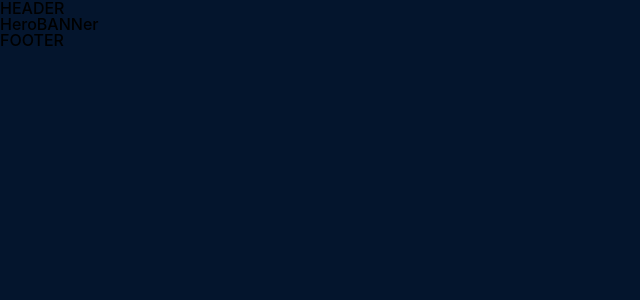
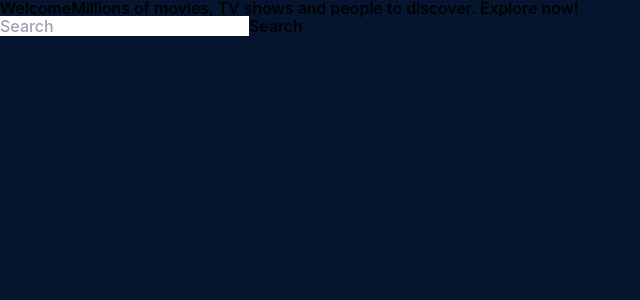
Before and after one commit to HarshhT29/CineVerse, a React (Vite) app: page / in a window 1280 px wide. Shown: the top 300 px of the page, without its empty margins (0-640 px from the left). Built offline with nearby package versions, Linux system fonts and the light colour scheme; no server answers.

Commit message:
made Custom hook useHarsh, working on heroBanner section

```diff
--- a/src/App.jsx
+++ b/src/App.jsx
@@ -31,7 +31,7 @@ function App() {
 
   return (
     <BrowserRouter>
-      <Header />
+      {/* <Header /> */}
       <Routes>
         <Route path="/" element={<Home/>} />
         <Route path="/:mediaType/:id" element={<Details/>} />
@@ -39,7 +39,7 @@ function App() {
         <Route path="/explore/:mediaType" element={<Explore/>} />
         <Route path="*" element={<PageNotFound/>} />
       </Routes>
-      <Footer />
+      {/* <Footer /> */}
     </BrowserRouter>
   );
 }
--- /dev/null
+++ b/src/hooks/useHarsh.jsx
@@ -0,0 +1,26 @@
+import { useState,useEffect } from "react";
+import { fetchDataFromApi } from "../utils/api";
+
+const useHarsh = (url) => {
+    const [data, setData] = useState(null);
+    const [loading, setLoading] = useState(null);
+    const [error, setError] = useState(null);
+
+    useEffect(() => {
+        setLoading("loading...");
+        setData(null);
+        setError(null);
+
+        fetchDataFromApi(url)
+            .then((res)=> {
+                setLoading(false);
+                setData(false);
+            })
+            .catch((err) => {
+                setLoading(false);
+                setError("An error occurred while loading the data.");
+            })
+    },[url]);
+    return {data,loading,error};
+};
+export default useHarsh;
--- a/src/pages/home/heroBanner/HeroBanner.jsx
+++ b/src/pages/home/heroBanner/HeroBanner.jsx
@@ -1,12 +1,36 @@
-import React from 'react'
+import React,{useState} from 'react'
+import { useNavigate } from 'react-router-dom';
+import useHarsh from '../../../hooks/useHarsh';
 import "./style.css"
 
 const HeroBanner = () => {
+  const [bg,setBg] = useState("");
+  const [inp,setInp] = useState("");
+  const navigate = useNavigate();
+
+  const {data,loading} = useHarsh("/movie/upcoming");
+
+  const inpHandler = (e) => {
+    if(e.key==="Enter" && inp.length>0)
+      navigate(`/search/${inp}`);
+    setInp(e.target.value);
+  };
   return (
-    <div>
-      HeroBANNer
+    <div className="hero-banner">
+      <div className="banner-wrapper">
+        <div className="banner-content">
+          <span className="title">Welcome</span>
+          <span className="subtitle">Millions of movies, TV shows and people to discover. Explore now!</span>
+          <div className="searchInput">
+            <input type="text" placeholder="Search"
+              onChange={inpHandler} value={inp}
+              onKeyUp={inpHandler}/>
+            <button>Search</button>
+          </div>
+        </div>
+      </div>
     </div>
-  )
+  );
 }
 
 export default HeroBanner
```
